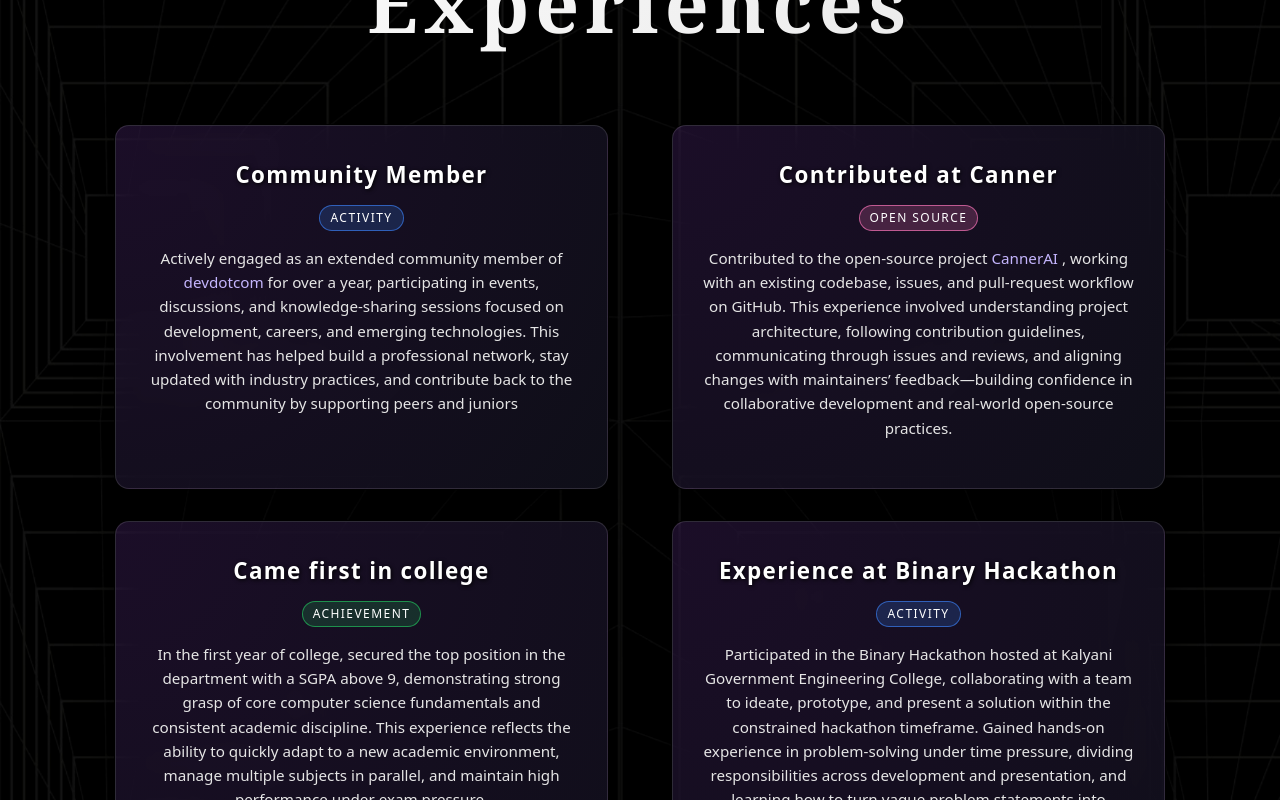
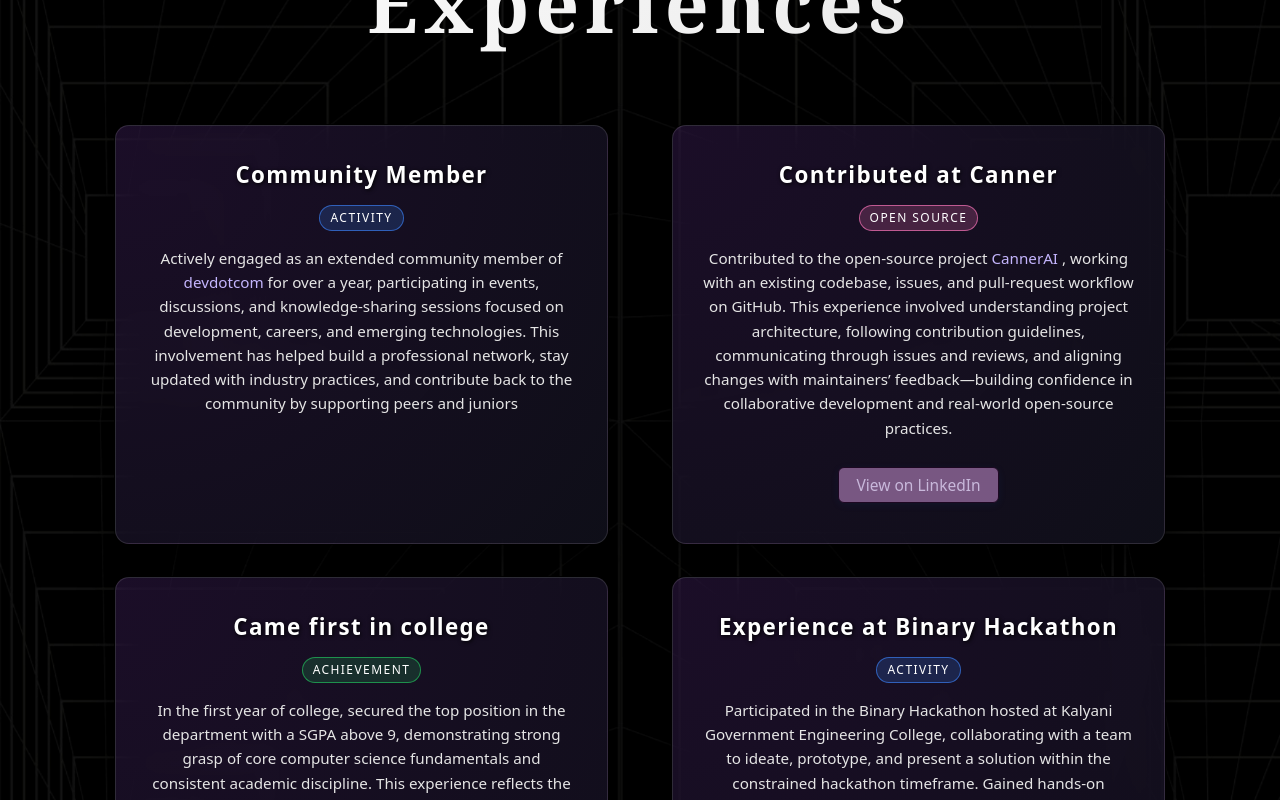
Before and after one commit to Poushali-02/portfolio, a React (Vite) app: page / in a window 1280 px wide. Shown: the part 5620-6420 px from the top of the page. Built offline with nearby package versions, Linux system fonts and the light colour scheme; no server answers.

Commit message:
added links to experiences

```diff
--- a/src/Components/elements/all_experiences.jsx
+++ b/src/Components/elements/all_experiences.jsx
@@ -24,7 +24,8 @@ const Experiences = [
             </>
         ),
         images: [],
-        type: "Activity"
+        type: "Activity",
+        linkedIn: ""
     },
     {
         title: "Contributed at Canner",
@@ -45,7 +46,8 @@ const Experiences = [
             </>
         ),
         images: [],
-        type: "Open Source"
+        type: "Open Source",
+        linkedIn: "https://www.linkedin.com/posts/poushali020106_hacktoberfest-opensource-developercommunity-activity-7387739799538806784-Lngu?utm_source=social_share_send&utm_medium=member_desktop_web&rcm=ACoAAFXR5BEB4nlj47fYLG9_wmzFdIVuR2IXZl4"
     },
     {
         title: "Came first in college",
@@ -54,7 +56,8 @@ const Experiences = [
          academic discipline. This experience reflects the ability to quickly adapt to a new academic
          environment, manage multiple subjects in parallel, and maintain high performance under exam pressure.`,
         images: [prizeImg],
-        type: "Achievement"
+        type: "Achievement",
+        linkedIn:"https://www.linkedin.com/posts/poushali020106_this-september-started-with-joy-as-i-attended-activity-7371098679010562048-VJt7?utm_source=social_share_send&utm_medium=member_desktop_web&rcm=ACoAAFXR5BEB4nlj47fYLG9_wmzFdIVuR2IXZl4"
     },
     {
         title: "Experience at Binary Hackathon",
@@ -64,7 +67,8 @@ const Experiences = [
         under time pressure, dividing responsibilities across development and
         presentation, and learning how to turn vague problem statements into working technical prototypes.`,
         images: [binary1Img, binary2Img],
-        type: "Activity"
+        type: "Activity",
+        linkedIn: "https://www.linkedin.com/posts/poushali020106_hackathon-innovation-ai-activity-7312357007057915905-cV2k?utm_source=social_share_send&utm_medium=member_desktop_web&rcm=ACoAAFXR5BEB4nlj47fYLG9_wmzFdIVuR2IXZl4"
     },
 ]
 export default Experiences;
--- a/src/Components/experiences.jsx
+++ b/src/Components/experiences.jsx
@@ -1,7 +1,6 @@
-// ExperiencesSection.jsx
 import "../App.css";
-import "../Css/skills.css";     // re-use glass styles
-import "../Css/experiences.css"; // small extra overrides
+import "../Css/skills.css";
+import "../Css/experiences.css";
 import Experiences from "./elements/all_experiences";
 
 function getTypeClass(type) {
@@ -15,16 +14,29 @@ function ExperienceCard({ exp }) {
         <div className="exp-card-center">
           <h3 className="exp-card-title">{exp.title}</h3>
           <span
-          className={`exp-card-type ${getTypeClass(exp.type)}`}
+            className={`exp-card-type ${getTypeClass(exp.type)}`}
           >
-          {exp.type}
-        </span>
+            {exp.type}
+          </span>
         </div>
       </header>
 
       <p className="exp-card-description">
         {exp.description}
       </p>
+
+      {exp.linkedIn && exp.linkedIn.trim() !== "" && (
+        <div style={{ width: "100%", display: "flex", justifyContent: "center" }}>
+          <a
+            href={exp.linkedIn}
+            target="_blank"
+            rel="noopener noreferrer"
+            className="exp-linkedin-link"
+          >
+            View on LinkedIn
+          </a>
+        </div>
+      )}
 
       {exp.images && exp.images.length > 0 && (
         <div className="exp-card-images">
@@ -35,7 +47,7 @@ function ExperienceCard({ exp }) {
               alt={`${exp.title} ${i + 1}`}
               className="exp-card-image"
             />
-            ))}
+          ))}
         </div>
       )}
     </article>
--- a/src/Css/experiences.css
+++ b/src/Css/experiences.css
@@ -100,7 +100,29 @@
   letter-spacing: 0.06em;
   text-shadow: 1px 1px 4px #000;
 }
+/* LinkedIn link styling for experience cards */
+.exp-linkedin-link {
+  display: flex;
+  align-items: center;
+  margin: 0.5rem auto 0.7rem auto;
+  padding: 0.35em 1.1em 0.35em 1.1em;
+  font-size: 0.97rem;
+  font-weight: 500;
+  text-decoration: none;
+  color: #c8b8db !important;
+  background: rgba(145, 106, 155, 0.8);
+  border: 1px solid rgb(29, 8, 34);
+  border-radius: 6px;
+  text-align: center;
+  box-shadow: 0 2px 8px rgba(10,102,194,0.08);
+}
 
+.exp-linkedin-link:hover {
+  background: #010911;
+  color: #fff;
+  border-color: #fff;
+  box-shadow: 0 4px 16px rgba(10,102,194,0.16);
+}
 .exp-card-type {
   align-self: center;
   font-size: 0.75rem;
```
